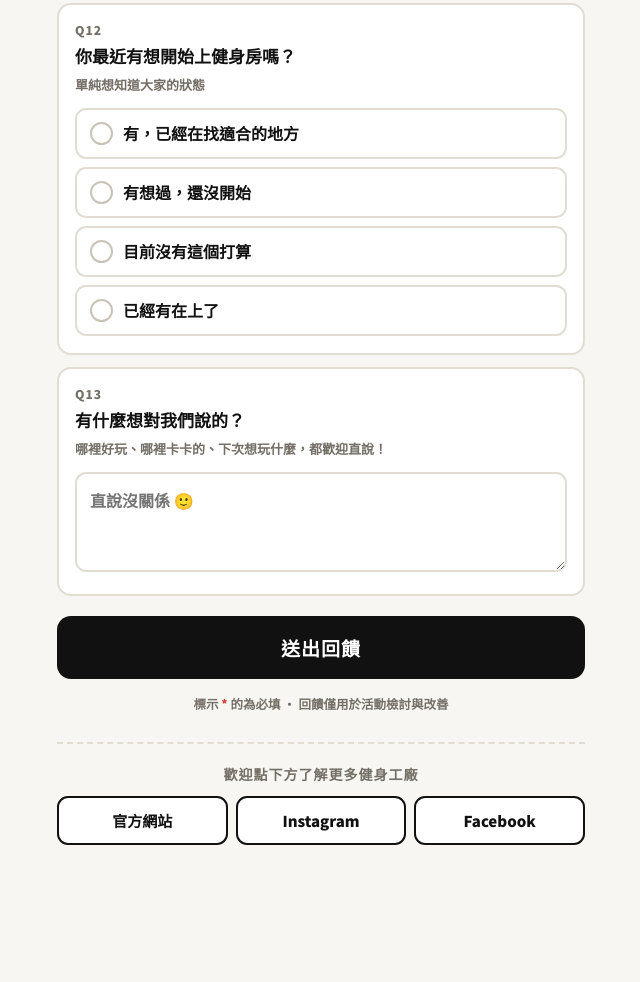
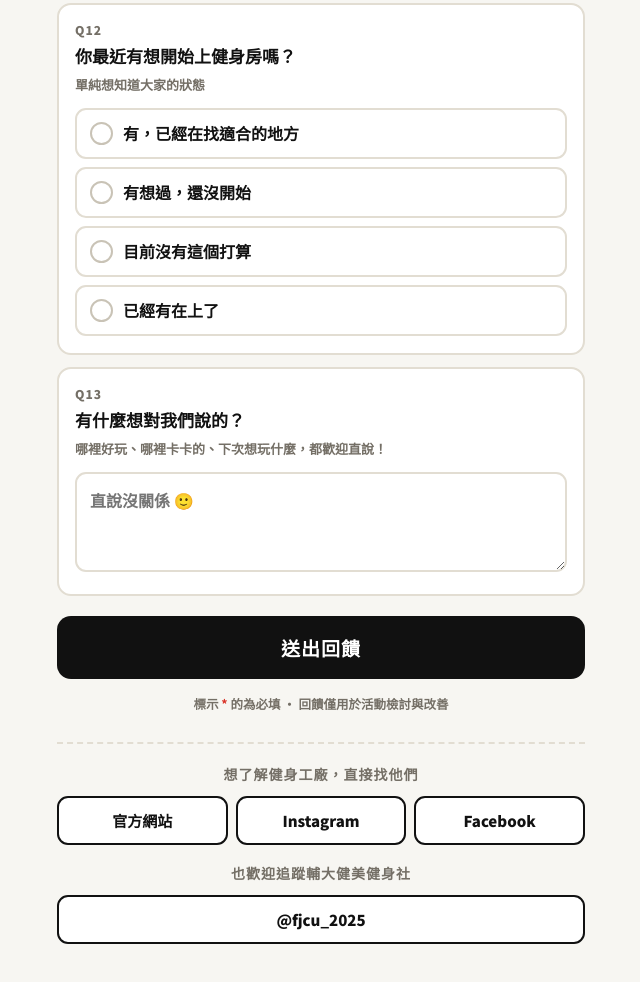
Before and after one commit to kevinhsu97/fju-ff-leaderboard, a plain HTML site: page feedback.html in a window 1280 px wide. Shown: the part 3595-4577 px from the top of the page, without its empty margins (319-959 px from the left). Before the commit the page ends 4480 px from the top, so only its background shows below. Drawn offline with nearby package versions, Linux system fonts and the light colour scheme; a web font is replaced by a local one.

Commit message:
Update feedback.html

```diff
--- a/feedback.html
+++ b/feedback.html
@@ -70,6 +70,7 @@ textarea{min-height:100px;line-height:1.7}
   padding:16px;font-size:17px;font-weight:900;text-decoration:none;color:var(--ink)}
 .contact{margin-top:28px;border-top:2px dashed var(--line);padding-top:20px;text-align:center}
 .contact .ct{font-size:14px;font-weight:900;color:var(--mute);letter-spacing:1px}
+.contact .ct2{font-size:14px;font-weight:900;color:var(--mute);letter-spacing:1px;margin-top:18px}
 .contact .links{display:flex;gap:8px;margin-top:12px}
 .contact .links a{flex:1;border:2px solid var(--k);border-radius:11px;padding:12px 4px;
   font-size:15px;font-weight:900;text-decoration:none;color:var(--ink);background:#fff}
@@ -188,11 +189,15 @@ textarea{min-height:100px;line-height:1.7}
   <div class="foot">標示 <span style="color:#d93025">*</span> 的為必填 · 回饋僅用於活動檢討與改善</div>
 </form>
   <div class="contact">
-    <div class="ct">歡迎點下方了解更多健身工廠</div>
+    <div class="ct">想了解健身工廠，直接找他們</div>
     <div class="links">
       <a href="https://www.fitnessfactory.com.tw/" target="_blank" rel="noopener">官方網站</a>
       <a href="https://www.instagram.com/fitness_factory_taiwan/" target="_blank" rel="noopener">Instagram</a>
       <a href="https://www.facebook.com/FitnessFactory.Group/" target="_blank" rel="noopener">Facebook</a>
+    </div>
+    <div class="ct2">也歡迎追蹤輔大健美健身社</div>
+    <div class="links">
+      <a href="https://www.instagram.com/fjcu_2025/" target="_blank" rel="noopener">@fjcu_2025</a>
     </div>
   </div>
 </div>
@@ -204,11 +209,15 @@ textarea{min-height:100px;line-height:1.7}
   <a href="event.html">回活動頁</a>
   <a href="index.html" style="background:var(--y);border-color:var(--k)">看即時排行榜</a>
   <div class="contact">
-    <div class="ct">歡迎點下方了解更多健身工廠</div>
+    <div class="ct">想了解健身工廠，直接找他們</div>
     <div class="links">
       <a href="https://www.fitnessfactory.com.tw/" target="_blank" rel="noopener">官方網站</a>
       <a href="https://www.instagram.com/fitness_factory_taiwan/" target="_blank" rel="noopener">Instagram</a>
       <a href="https://www.facebook.com/FitnessFactory.Group/" target="_blank" rel="noopener">Facebook</a>
+    </div>
+    <div class="ct2">也歡迎追蹤輔大健美健身社</div>
+    <div class="links">
+      <a href="https://www.instagram.com/fjcu_2025/" target="_blank" rel="noopener">@fjcu_2025</a>
     </div>
   </div>
 </div>
```
